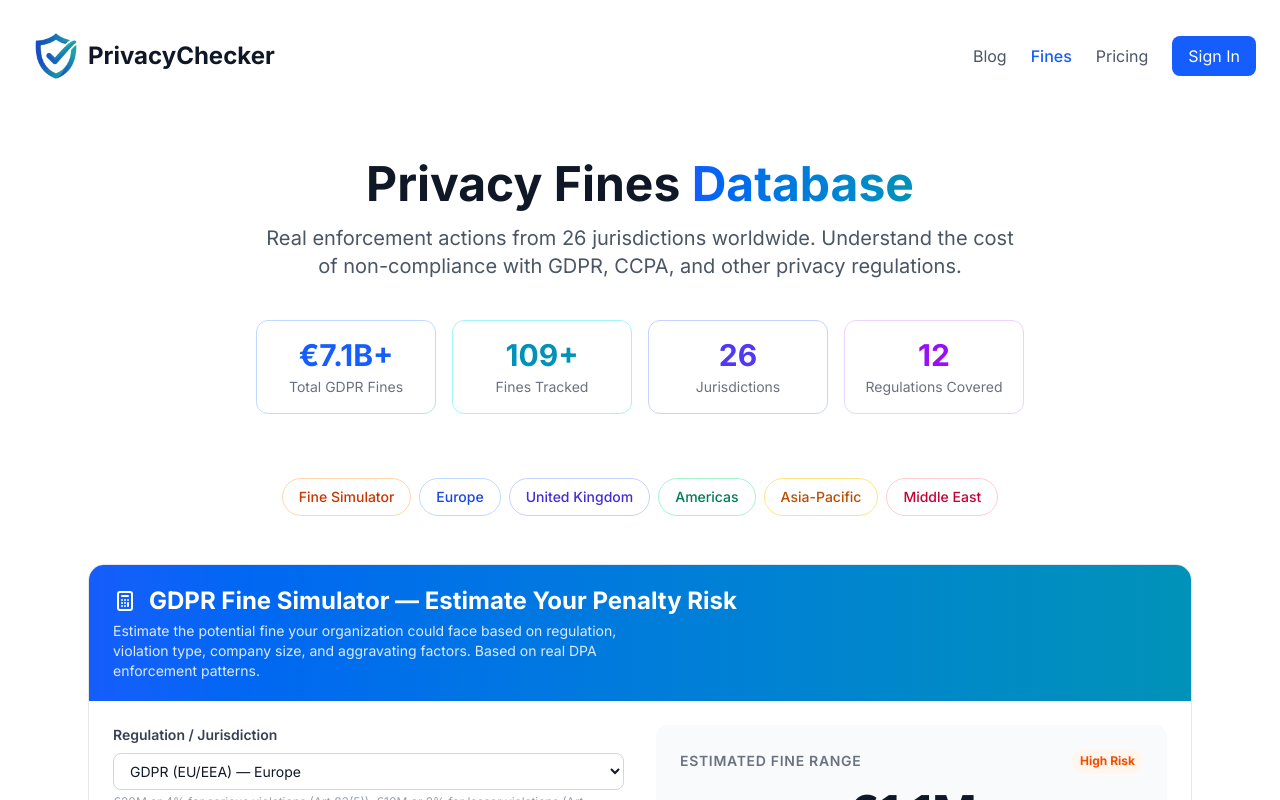
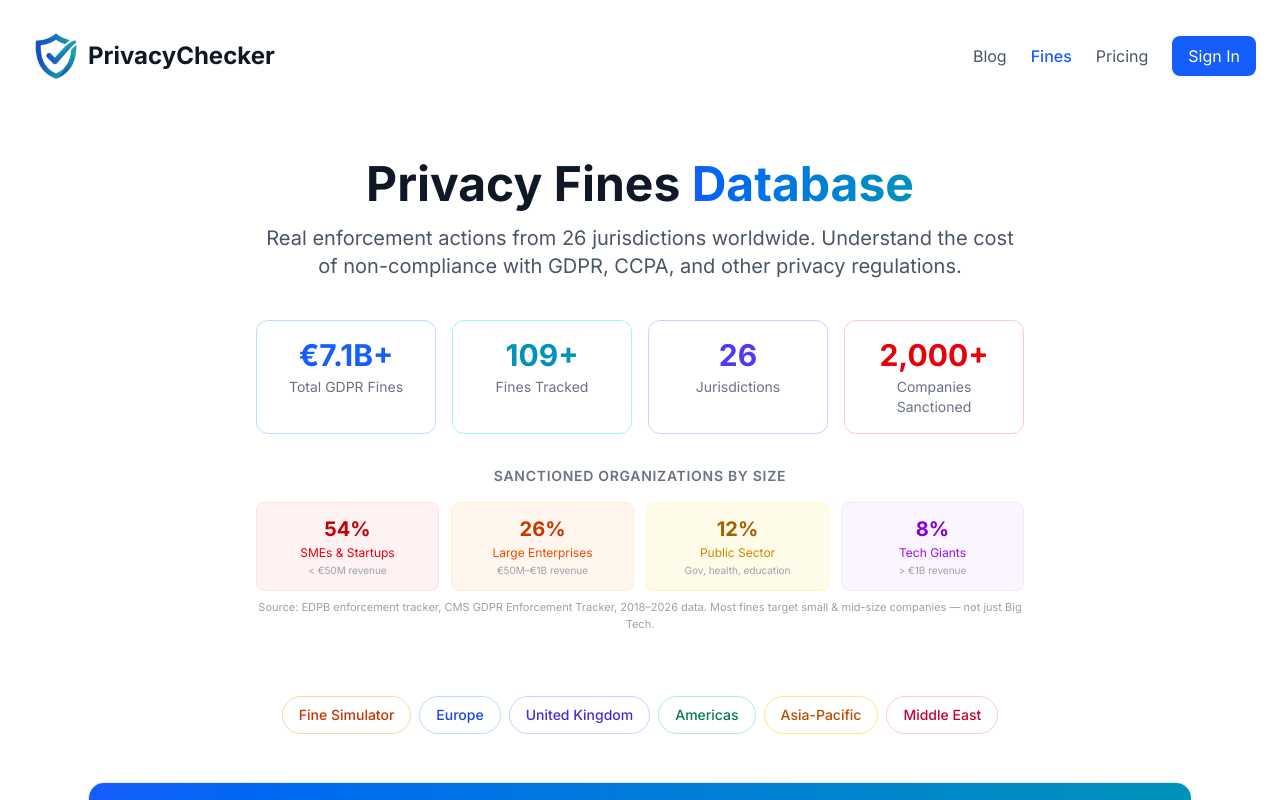
Before and after one commit to williammartin75/privacycheck, a Next.js app: page /fines in a window 1280 px wide. Shown: the top 800 px of the page. Built offline with nearby package versions, Linux system fonts and the light colour scheme.

Commit message:
Fines page: replace Regulations Covered with 2000+ Companies Sanctioned + size breakdown

```diff
--- a/src/app/fines/page.tsx
+++ b/src/app/fines/page.tsx
@@ -459,7 +459,6 @@ const regions = [...new Set(jurisdictions.map(j => j.region))];
 
 const totalFines = jurisdictions.reduce((sum, j) => sum + j.fines.length, 0);
 const totalJurisdictions = jurisdictions.length;
-const totalRegulations = [...new Set(jurisdictions.map(j => j.regulation))].length;
 
 /* Region-accent colour map */
 const regionAccents: Record<string, { bg: string; text: string; border: string }> = {
@@ -533,10 +532,38 @@ export default function FinesPage() {
                             <p className="text-2xl sm:text-3xl font-bold text-indigo-600">{totalJurisdictions}</p>
                             <p className="text-xs sm:text-sm text-gray-500 mt-1">Jurisdictions</p>
                         </div>
-                        <div className="p-4 rounded-xl border border-purple-200 bg-white">
-                            <p className="text-2xl sm:text-3xl font-bold text-purple-600">{totalRegulations}</p>
-                            <p className="text-xs sm:text-sm text-gray-500 mt-1">Regulations Covered</p>
+                        <div className="p-4 rounded-xl border border-red-200 bg-white">
+                            <p className="text-2xl sm:text-3xl font-bold text-red-600">2,000+</p>
+                            <p className="text-xs sm:text-sm text-gray-500 mt-1">Companies Sanctioned</p>
                         </div>
+                    </div>
+
+                    {/* By company size — shows fines affect everyone */}
+                    <div className="mt-8 max-w-3xl mx-auto">
+                        <p className="text-sm font-semibold text-gray-500 uppercase tracking-wider text-center mb-4">Sanctioned organizations by size</p>
+                        <div className="grid grid-cols-2 md:grid-cols-4 gap-3">
+                            <div className="text-center p-3 rounded-lg bg-red-50 border border-red-100">
+                                <p className="text-xl font-bold text-red-700">54%</p>
+                                <p className="text-xs text-red-600 mt-0.5">SMEs &amp; Startups</p>
+                                <p className="text-[10px] text-gray-400 mt-0.5">&lt; €50M revenue</p>
+                            </div>
+                            <div className="text-center p-3 rounded-lg bg-orange-50 border border-orange-100">
+                                <p className="text-xl font-bold text-orange-700">26%</p>
+                                <p className="text-xs text-orange-600 mt-0.5">Large Enterprises</p>
+                                <p className="text-[10px] text-gray-400 mt-0.5">€50M–€1B revenue</p>
+                            </div>
+                            <div className="text-center p-3 rounded-lg bg-yellow-50 border border-yellow-100">
+                                <p className="text-xl font-bold text-yellow-700">12%</p>
+                                <p className="text-xs text-yellow-600 mt-0.5">Public Sector</p>
+                                <p className="text-[10px] text-gray-400 mt-0.5">Gov, health, education</p>
+                            </div>
+                            <div className="text-center p-3 rounded-lg bg-purple-50 border border-purple-100">
+                                <p className="text-xl font-bold text-purple-700">8%</p>
+                                <p className="text-xs text-purple-600 mt-0.5">Tech Giants</p>
+                                <p className="text-[10px] text-gray-400 mt-0.5">&gt; €1B revenue</p>
+                            </div>
+                        </div>
+                        <p className="text-[11px] text-gray-400 text-center mt-2">Source: EDPB enforcement tracker, CMS GDPR Enforcement Tracker, 2018–2026 data. Most fines target small &amp; mid-size companies — not just Big Tech.</p>
                     </div>
                 </div>
 
```
